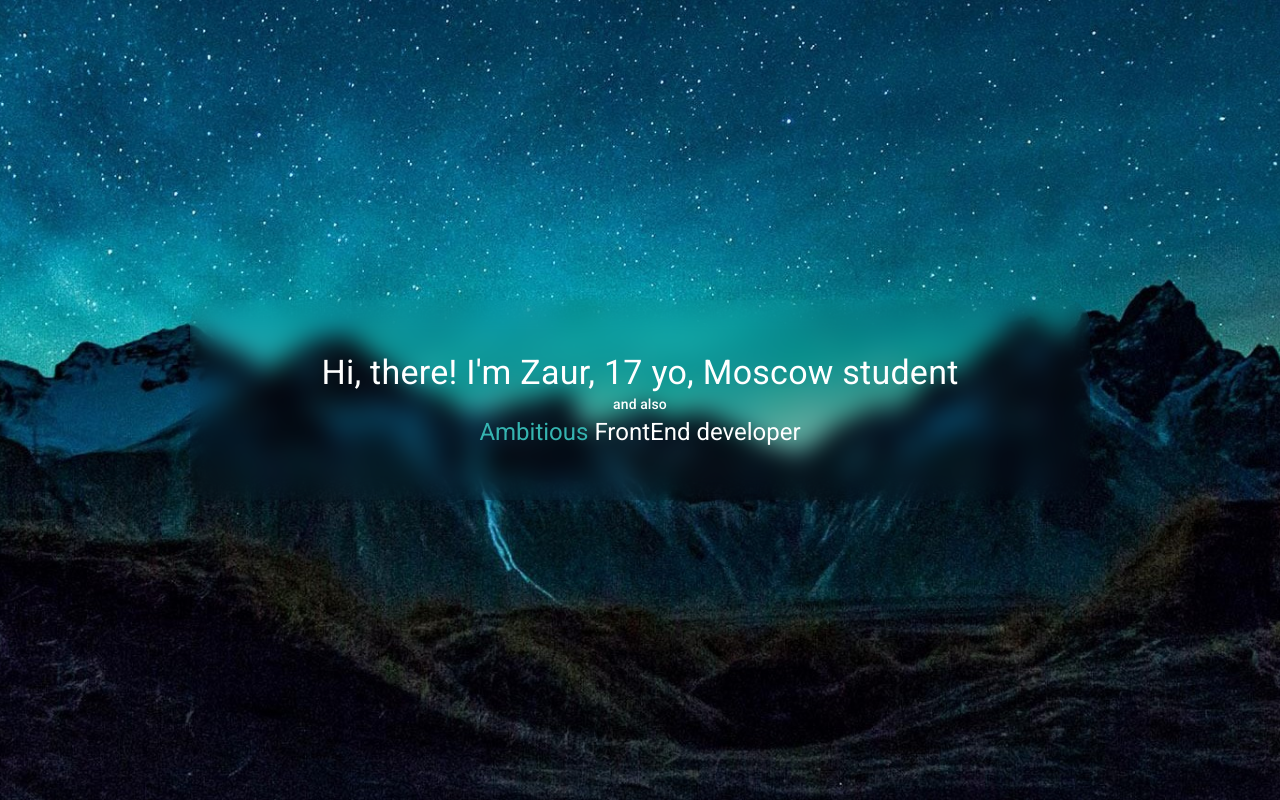
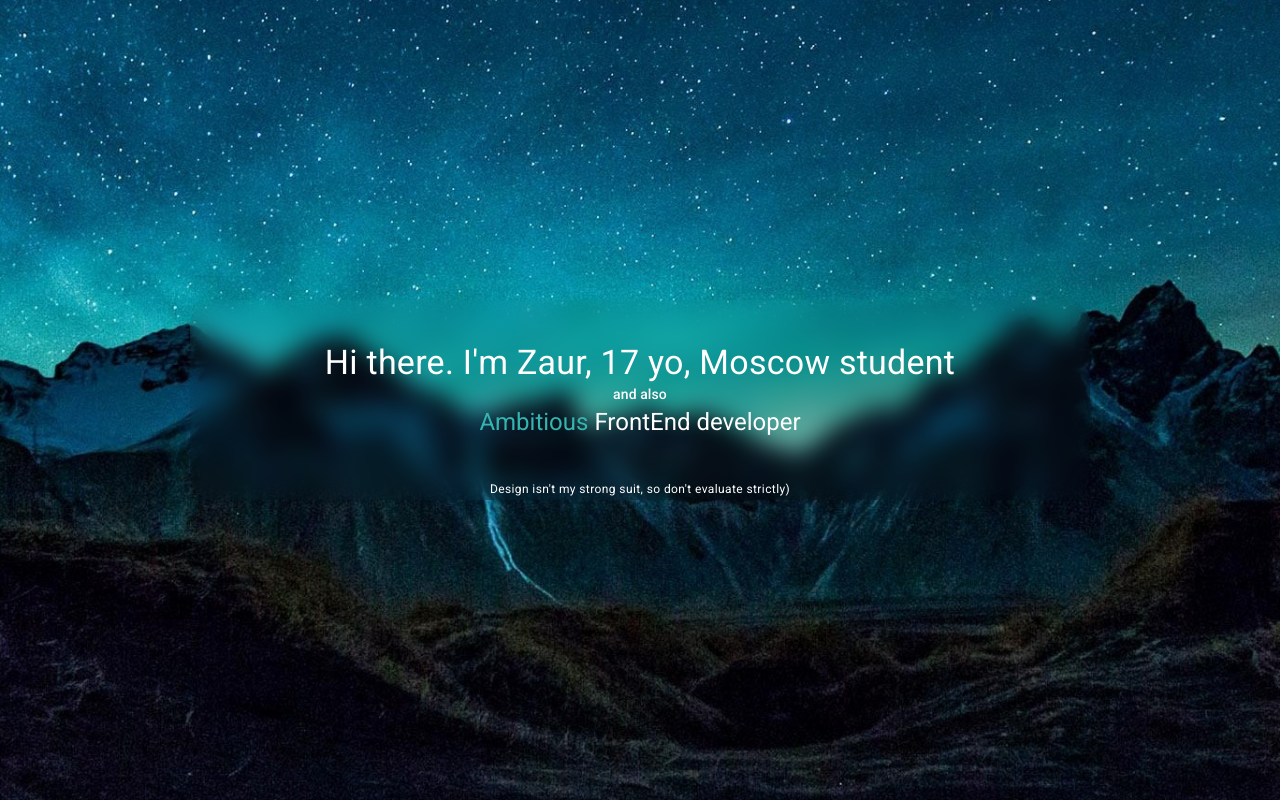
Before and after one commit to mrSkyGuy/skyResume, a React (Create React App) app: page / in a window 1280 px wide. Built offline with nearby package versions, Linux system fonts and the light colour scheme.

Commit message:
some styles + caption

```diff
--- a/src/components/Welcome.js
+++ b/src/components/Welcome.js
@@ -5,7 +5,7 @@ import { Box, Container, Typography } from '@mui/material'
 
 export default function Welcome() {
     const m700 = useMediaQuery("(max-width: 700px)")
-    console.log(m700)
+
     return (
         <Box
             sx={{
@@ -27,13 +27,13 @@ export default function Welcome() {
                 justifyContent: "center",
                 width: "100%",
                 height: "200px",
-                borderRadius: "24px",
+                borderRadius: m700 ? "0" : "24px",
                 backdropFilter: "blur(12px)",
                 color: "#fff",
                 textAlign: "center"
             }}>
-                <Typography variant={m700 ? 'h5' : 'h4'} component='h2'>
-                    Hi, there! I'm Zaur, 17 yo, Moscow student
+                <Typography variant={m700 ? 'h5' : 'h4'} component='h2' mt="auto">
+                    Hi there. I'm Zaur, 17 yo, Moscow student
                 </Typography>
                 <Typography variant="subtitle2" component="span">and also</Typography>
                 <Typography variant={m700 ? 'h6' : 'h5'} component="p">
@@ -41,6 +41,9 @@ export default function Welcome() {
                         Ambitious
                     </Typography> FrontEnd developer
                 </Typography>
+                <Typography variant="caption" sx={{mt: "auto"}}>
+                    Design isn't my strong suit, so don't evaluate strictly)
+                </Typography>
             </Container>
         </Box>
     )
```
